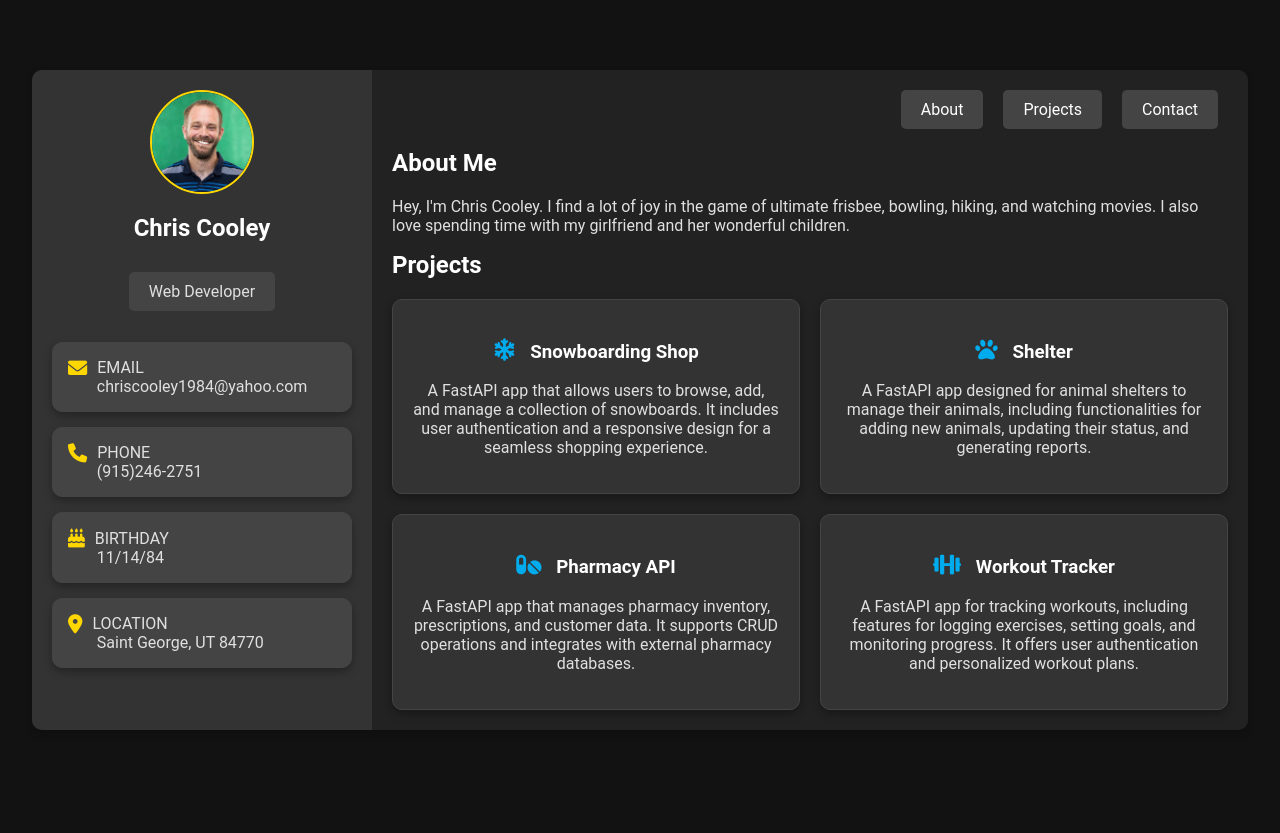
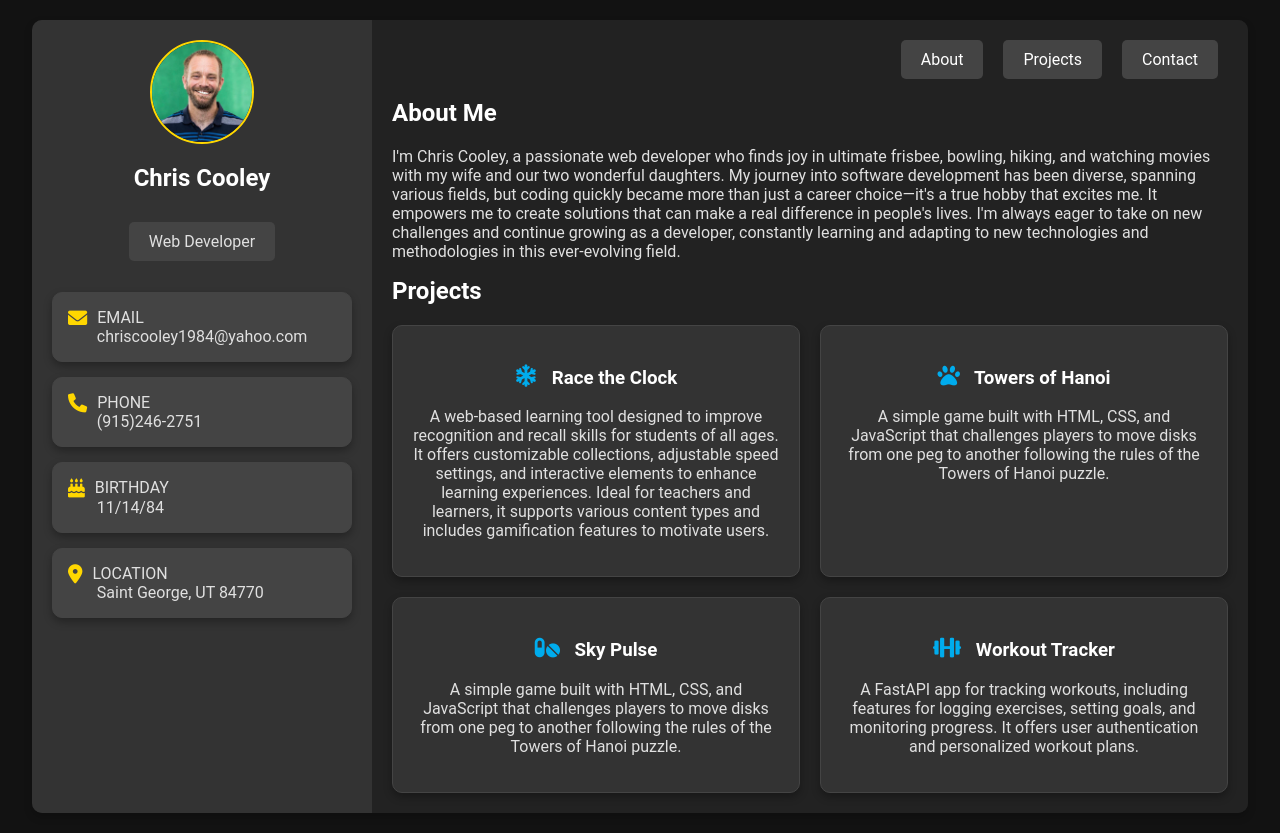
Before and after one commit to chriscooley1/project-portfolio, a plain HTML site: page index.html in a window 1280 px wide. Before the commit the page ends 800 px from the top, so only its background shows below. Drawn offline with Linux system fonts and the light colour scheme.

Commit message:
Update portfolio

```diff
--- a/index.html
+++ b/index.html
@@ -60,9 +60,13 @@
             <section id="about">
                 <h1>About Me</h1>
                 <p>
-                    Hey, I'm Chris Cooley. I find a lot of joy in the game of ultimate
-                    frisbee, bowling, hiking, and watching movies. I also love spending time
-                    with my girlfriend and her wonderful children.
+                    I'm Chris Cooley, a passionate web developer who finds joy in ultimate frisbee, bowling, hiking,
+                    and watching movies with my wife and our two wonderful daughters. My journey into software
+                    development has been diverse, spanning various fields, but coding quickly became more than
+                    just a career choice—it's a true hobby that excites me. It empowers me to create solutions
+                    that can make a real difference in people's lives. I'm always eager to take on new challenges
+                    and continue growing as a developer, constantly learning and adapting to new technologies
+                    and methodologies in this ever-evolving field.
                 </p>
             </section>
 
@@ -72,25 +76,27 @@
                     <div class="inner-box">
                         <h3>
                             <i class="fas fa-snowflake"></i>
-                            <a href="https://github.com/chriscooley1/snowboarding-shop" target="_blank" rel="noopener">Snowboarding Shop</a>
+                            <a href="https://race-the-clock-frontend-production.up.railway.app" target="_blank" rel="noopener">Race the Clock</a>
                         </h3>
-                        <p>A FastAPI app that allows users to browse, add, and manage a collection of snowboards. It includes user authentication and a responsive design for a seamless shopping experience.</p>
+                        <p>
+                            A web-based learning tool designed to improve recognition and recall skills for students of all ages. It offers customizable collections, adjustable speed settings, and interactive elements to enhance learning experiences. Ideal for teachers and learners, it supports various content types and includes gamification features to motivate users.
+                        </p>
                     </div>
 
                     <div class="inner-box">
                         <h3>
                             <i class="fas fa-paw"></i>
-                            <a href="https://github.com/chriscooley1/animal-shelter" target="_blank" rel="noopener">Shelter</a>
+                            <a href="https://chriscooley1.github.io/towers-of-hanoi/" target="_blank" rel="noopener">Towers of Hanoi</a>
                         </h3>
-                        <p>A FastAPI app designed for animal shelters to manage their animals, including functionalities for adding new animals, updating their status, and generating reports.</p>
+                        <p>A simple game built with HTML, CSS, and JavaScript that challenges players to move disks from one peg to another following the rules of the Towers of Hanoi puzzle.</p>
                     </div>
 
                     <div class="inner-box">
                         <h3>
                             <i class="fas fa-pills"></i>
-                            <a href="https://github.com/chriscooley1/pharmacy-api" target="_blank" rel="noopener">Pharmacy API</a>
+                            <a href="https://chriscooley1.github.io/sky-pulse/" target="_blank" rel="noopener">Sky Pulse</a>
                         </h3>
-                        <p>A FastAPI app that manages pharmacy inventory, prescriptions, and customer data. It supports CRUD operations and integrates with external pharmacy databases.</p>
+                        <p>A simple game built with HTML, CSS, and JavaScript that challenges players to move disks from one peg to another following the rules of the Towers of Hanoi puzzle.</p>
                     </div>
 
                     <div class="inner-box">
```
